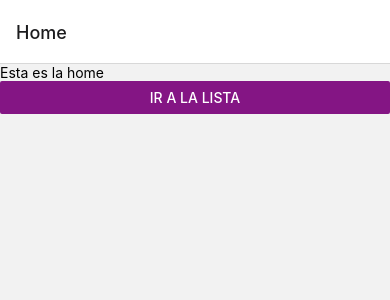
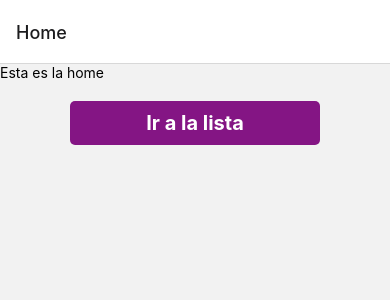
Before and after one commit to alejandroMazas/prueba_filtroo, a React Native app in the folder FiltrooApp/: screen /Home in a window 390 px wide. Shown: the top 300 px of the page. Built offline with nearby package versions, Linux system fonts and the light colour scheme.

Commit message:
refactoring buttons to touchables

```diff
--- a/FiltrooApp/Components/Show.js
+++ b/FiltrooApp/Components/Show.js
@@ -1,7 +1,16 @@
+import { useNavigation } from "@react-navigation/native"
 import TextStyles from "./StyleText"
-import { View, Image, Button, StyleSheet } from "react-native"
+import { View, Text, Image, StyleSheet, TouchableOpacity } from "react-native"
 
-const Show = ({ item, navigation }) => (
+const Show = ({ item }) => {
+
+    const navigation = useNavigation()
+
+    const handlePress = () => {
+        navigation.navigate('Details', { id: item.id })
+    }
+
+    return (
 
         <View style={styles.container}>
             <TextStyles fontSize="tittle">{item.name}</TextStyles>
@@ -14,14 +23,14 @@ const Show = ({ item, navigation }) => (
                     resizeMode="contain"
                 />
             </View>
-        <Button style={styles.button}
-            onPress={() => navigation.navigate('Details', { id: item.id })}
-            title="Ver Detalles"
-            color="#841584"
-            accessibilityLabel="Learn more about this purple button"
-        />
+            <TouchableOpacity
+                onPress={handlePress}
+                style={buttonStyles.button}>
+                <Text style={buttonStyles.text}>Ver Detalles</Text>
+            </TouchableOpacity>
         </View>
     )
+}
 
 const styles = StyleSheet.create({
     container: {
@@ -39,4 +48,20 @@ const styles = StyleSheet.create({
     }
 })
 
+const buttonStyles = StyleSheet.create({
+    button: {
+        backgroundColor: '#ED860A',
+        padding: 10,
+        borderRadius: 5,
+        width: 250,
+        alignSelf: "center"
+    },
+    text: {
+        fontSize: 20,
+        color: 'white',
+        fontWeight: 'bold',
+        textAlign: 'center',
+    },
+});
+
 export default Show
--- a/FiltrooApp/Components/ShowList.js
+++ b/FiltrooApp/Components/ShowList.js
@@ -1,9 +1,8 @@
-import { useState } from "react"
 import { FlatList, View, StyleSheet, RefreshControl } from "react-native"
 import Spinner from "./Spinner"
 import Item from "./Show"
 
-const ShowList = ({ navigation, loading, shows, handleRefresh, isRefreshing }) => {
+const ShowList = ({ loading, shows, handleRefresh, isRefreshing }) => {
 
     return (
         <View style={styles.background}>
@@ -15,7 +14,7 @@ const ShowList = ({ navigation, loading, shows, handleRefresh, isRefreshing }) =
                         data={shows}
                         // columnWrapperStyle={{ justifyContent: 'space-around' }}
                         // numColumns={2}
-                        renderItem={({ item }) => <Item navigation={navigation} item={item} />}
+                        renderItem={({ item }) => <Item item={item} />}
                         keyExtractor={item => item.id.toString()}
                         refreshControl={
                             <RefreshControl refreshing={isRefreshing} onRefresh={handleRefresh} />
--- a/FiltrooApp/Pages/HomePage.js
+++ b/FiltrooApp/Pages/HomePage.js
@@ -1,17 +1,41 @@
-import { Text, View, Button } from "react-native"
+import { useNavigation } from "@react-navigation/native"
+import { Text, View, TouchableOpacity, StyleSheet } from "react-native"
 
-const Home = ({ navigation }) => {
+const Home = () => {
+
+    const navigation = useNavigation()
+
+    const handlePress = () => {
+        navigation.navigate('List')
+    }
+
     return (
         <View>
             <Text>Esta es la home</Text>
-            <Button
-                onPress={() => navigation.navigate('List')}
-                title="Ir a la lista"
-                color="#841584"
-                accessibilityLabel="Learn more about this purple button"
-            />
+            <TouchableOpacity
+                onPress={handlePress}
+                style={buttonStyles.button}>
+                <Text style={buttonStyles.text}>Ir a la lista</Text>
+            </TouchableOpacity>
         </View>
     )
 }
 
+const buttonStyles = StyleSheet.create({
+    button: {
+        marginTop: 20,
+        backgroundColor: '#841584',
+        padding: 10,
+        borderRadius: 5,
+        width: 250,
+        alignSelf: "center"
+    },
+    text: {
+        fontSize: 20,
+        color: 'white',
+        fontWeight: 'bold',
+        textAlign: 'center',
+    },
+});
+
 export default Home
--- a/FiltrooApp/Pages/ListPage.js
+++ b/FiltrooApp/Pages/ListPage.js
@@ -3,7 +3,7 @@ import List from '../Components/ShowList'
 import apiServices from "../services/api.services"
 import { useEffect, useState } from 'react'
 
-const ListPage = ({ navigation }) => {
+const ListPage = () => {
 
     const [shows, setShows] = useState([])
     const [loading, setLoading] = useState(false)
@@ -33,7 +33,6 @@ const ListPage = ({ navigation }) => {
     return (
         <View>
             <List
-                navigation={navigation}
                 shows={shows}
                 loading={loading}
                 handleRefresh={handleRefresh}
```
Lines whose indentation alone changed are shown as unchanged.
